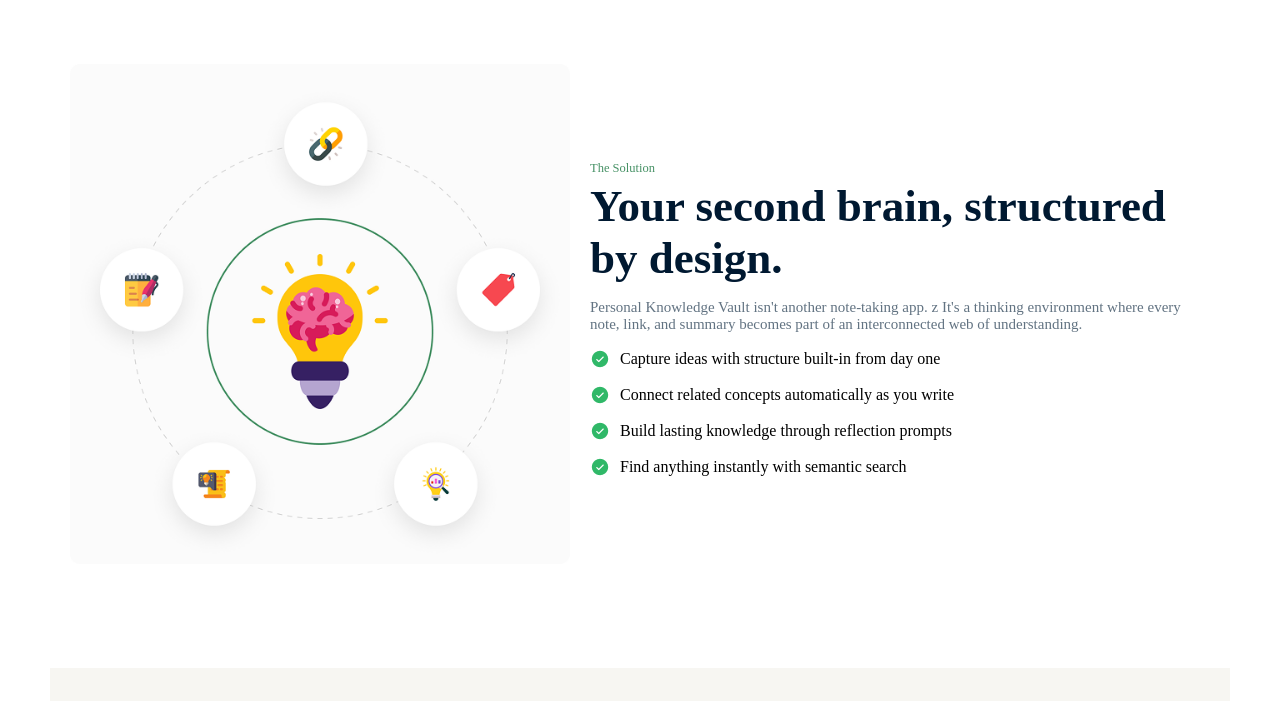
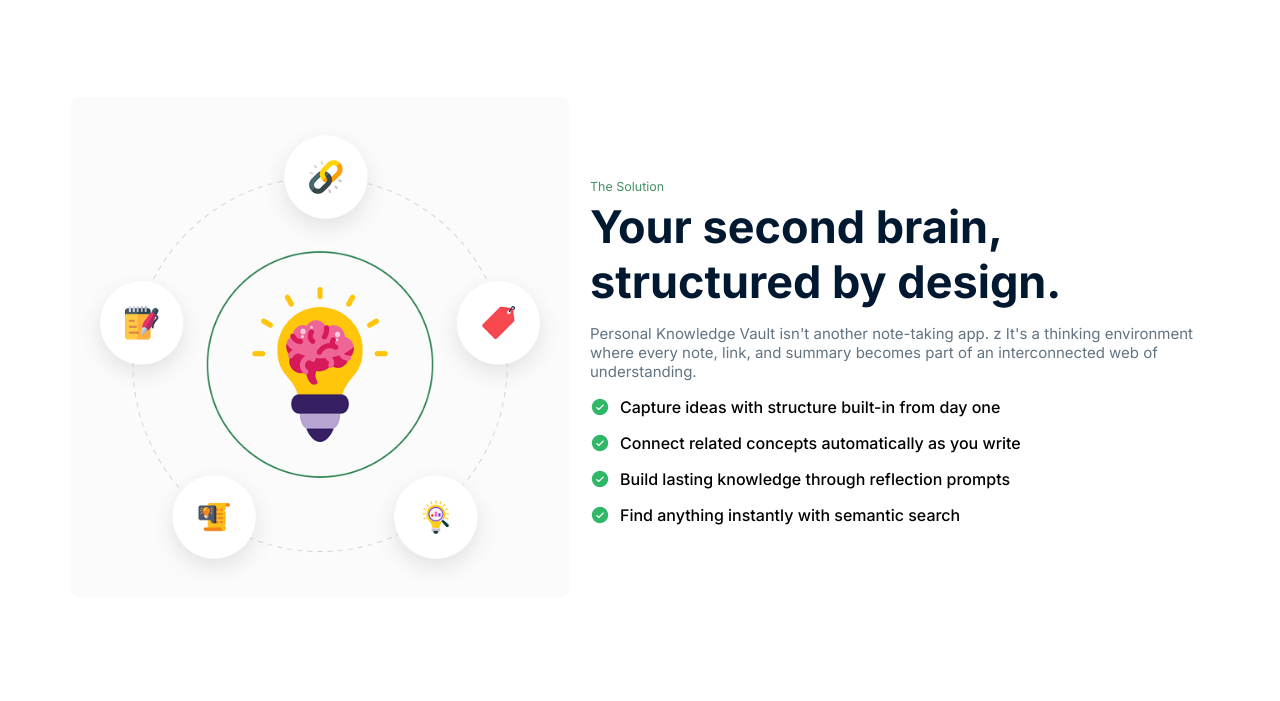
Before and after one commit to Alamin-Rintu/Knowledge-Vault, a plain HTML site: page index.html in a window 1280 px wide. Shown: the part 1198-1899 px from the top of the page. Drawn offline with Linux system fonts and the light colour scheme.

Commit message:
added inter google font

```diff
--- a/index.html
+++ b/index.html
@@ -4,10 +4,22 @@
     <meta charset="UTF-8" />
     <meta name="viewport" content="width=device-width, initial-scale=1.0" />
     <title>Knowledge Vault</title>
+    <link rel="preconnect" href="https://fonts.googleapis.com" />
+    <link rel="preconnect" href="https://fonts.gstatic.com" crossorigin />
+    <link
+      href="https://fonts.googleapis.com/css2?family=Inter:ital,opsz,wght@0,14..32,100..900;1,14..32,100..900&display=swap"
+      rel="stylesheet"
+    />
     <link rel="stylesheet" href="styles/index.css" />
-    <link rel="stylesheet" href="https://cdnjs.cloudflare.com/ajax/libs/font-awesome/7.0.1/css/all.min.css" integrity="sha512-2SwdPD6INVrV/lHTZbO2nodKhrnDdJK9/kg2XD1r9uGqPo1cUbujc+IYdlYdEErWNu69gVcYgdxlmVmzTWnetw==" crossorigin="anonymous" referrerpolicy="no-referrer" />
+    <link
+      rel="stylesheet"
+      href="https://cdnjs.cloudflare.com/ajax/libs/font-awesome/7.0.1/css/all.min.css"
+      integrity="sha512-2SwdPD6INVrV/lHTZbO2nodKhrnDdJK9/kg2XD1r9uGqPo1cUbujc+IYdlYdEErWNu69gVcYgdxlmVmzTWnetw=="
+      crossorigin="anonymous"
+      referrerpolicy="no-referrer"
+    />
   </head>
-  <body>
+  <body class="font-inter">
     <header>
       <nav class="nav-bar">
         <div>
@@ -30,7 +42,7 @@
       <section class="banner">
         <div class="banner-info">
           <button class="btn-open">
-           <img src="assets/Group 5.png" alt="">
+            <img src="assets/Group 5.png" alt="" />
             Early Access Now Open
           </button>
           <h2 class="banner-heading">
@@ -47,7 +59,9 @@
               Start Building Your Vault
               <img src="assets/ArrowRight.png" alt="" />
             </button>
-            <button class="btn-secondery "><i class="fa-solid fa-play"></i> See How It Works</button>
+            <button class="btn-secondery">
+              <i class="fa-solid fa-play"></i> See How It Works
+            </button>
           </div>
         </div>
       </section>
@@ -101,10 +115,22 @@
             part of an interconnected web of understanding.
           </p>
           <div class="brain-option">
-            <p> <img src="assets/CheckCircle.png" alt="">Capture ideas with structure built-in from day one</p>
-            <p> <img src="assets/CheckCircle.png" alt="">Connect related concepts automatically as you write</p>
-            <p> <img src="assets/CheckCircle.png" alt="">Build lasting knowledge through reflection prompts</p>
-            <p> <img src="assets/CheckCircle.png" alt="">Find anything instantly with semantic search</p>
+            <p>
+              <img src="assets/CheckCircle.png" alt="" />Capture ideas with
+              structure built-in from day one
+            </p>
+            <p>
+              <img src="assets/CheckCircle.png" alt="" />Connect related
+              concepts automatically as you write
+            </p>
+            <p>
+              <img src="assets/CheckCircle.png" alt="" />Build lasting knowledge
+              through reflection prompts
+            </p>
+            <p>
+              <img src="assets/CheckCircle.png" alt="" />Find anything instantly
+              with semantic search
+            </p>
           </div>
         </div>
       </section>
--- a/styles/index.css
+++ b/styles/index.css
@@ -1,3 +1,7 @@
+.font-inter {
+  font-family: "Inter", sans-serif;
+  font-optical-sizing: auto;
+}
 .nav-bar{
     display: flex;
     justify-content: space-around;
```
